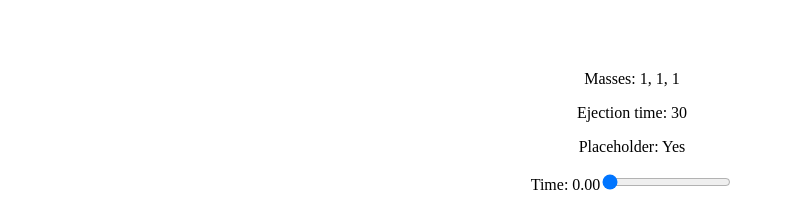
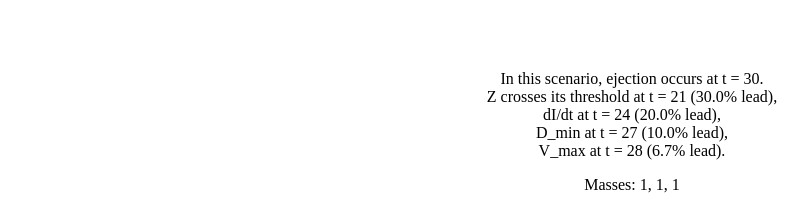
Before and after one commit to zfifteen/three-body-problem, a React (Vite) app: page / in a window 1280 px wide. Shown: the part 917-1127 px from the top of the page, without its empty margins (8-816 px from the left). Built offline with nearby package versions, Linux system fonts and the light colour scheme.

Commit message:
feat: add lead-time summary text per scenario

```diff
--- a/src/App.tsx
+++ b/src/App.tsx
@@ -38,6 +38,13 @@ function App() {
     return <div>Error loading scenario.</div>
   }
 
+  const leadTimes = {
+    Z: ((scenario.ejectionTime - scenario.firstCrossingTimes.Z) / scenario.ejectionTime * 100).toFixed(1),
+    dIdt: ((scenario.ejectionTime - scenario.firstCrossingTimes.dIdt) / scenario.ejectionTime * 100).toFixed(1),
+    Dmin: ((scenario.ejectionTime - scenario.firstCrossingTimes.Dmin) / scenario.ejectionTime * 100).toFixed(1),
+    Vmax: ((scenario.ejectionTime - scenario.firstCrossingTimes.Vmax) / scenario.ejectionTime * 100).toFixed(1),
+  };
+
   return (
     <div>
       <ScenarioSelector
@@ -55,8 +62,14 @@ function App() {
         </div>
       </div>
       <div className="card">
+        <p>
+          In this scenario, ejection occurs at t = {scenario.ejectionTime}.<br />
+          Z crosses its threshold at t = {scenario.firstCrossingTimes.Z} ({leadTimes.Z}% lead),<br />
+          dI/dt at t = {scenario.firstCrossingTimes.dIdt} ({leadTimes.dIdt}% lead),<br />
+          D_min at t = {scenario.firstCrossingTimes.Dmin} ({leadTimes.Dmin}% lead),<br />
+          V_max at t = {scenario.firstCrossingTimes.Vmax} ({leadTimes.Vmax}% lead).
+        </p>
         <p>Masses: {scenario.masses.join(', ')}</p>
-        <p>Ejection time: {scenario.ejectionTime}</p>
         <p>Placeholder: {scenario.placeholder ? 'Yes' : 'No'}</p>
         <div>
           <label htmlFor="time-scrub">Time: {scenario.time[currentTimeIndex]?.toFixed(2)}</label>
```
Also changed, not shown: 3 other files (tests, documents, lock files or other folders).
